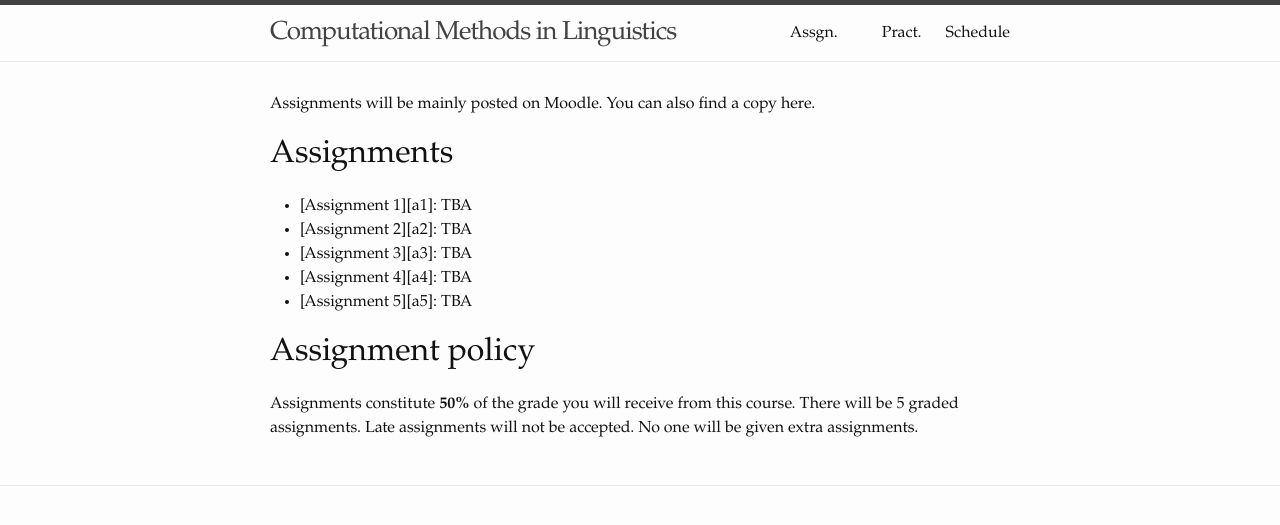
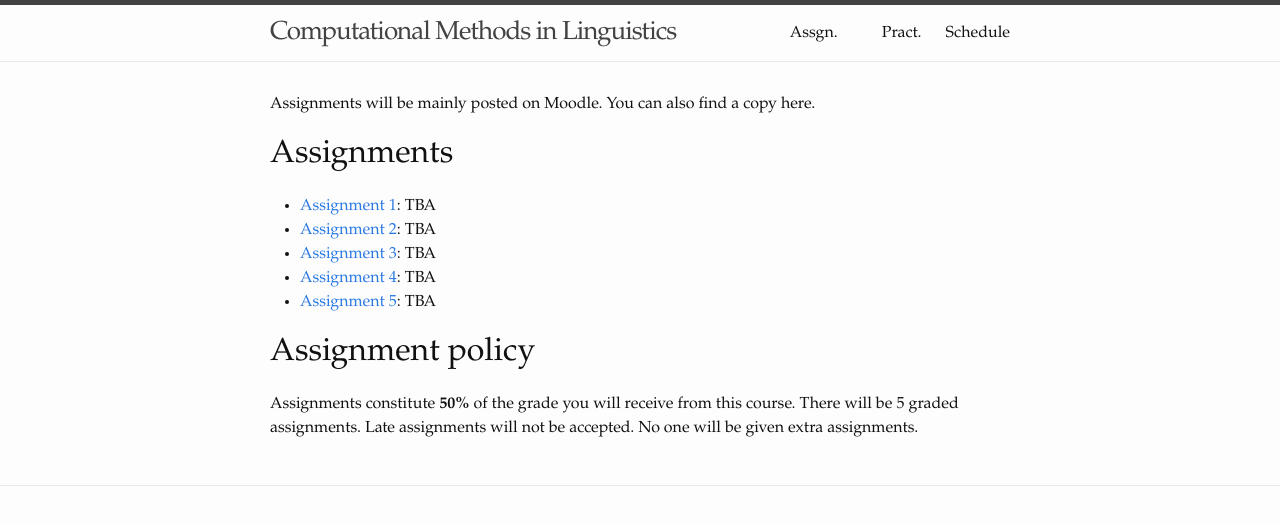
Before and after one commit to cml2022/cml2022.github.io, a Jekyll site: the page built from assignments.md, in a window 1280 px wide. Shown: the top 525 px of the page. Built offline with Jekyll 4.4.1, drawn with Linux system fonts in a browser that asks for light colours; part of the change alters nothing that is shown.

```diff
--- a/assignments.md
+++ b/assignments.md
@@ -20,3 +20,11 @@ Assignments constitute **50%** of the grade you will receive from this course.
 There will be 5 graded assignments.
 Late assignments will not be accepted.
 No one will be given extra assignments.
+
+
+
+[a1]: https://www.google.com
+[a2]: https://www.google.com
+[a3]: https://www.google.com
+[a4]: https://www.google.com
+[a5]: https://www.google.com
```
